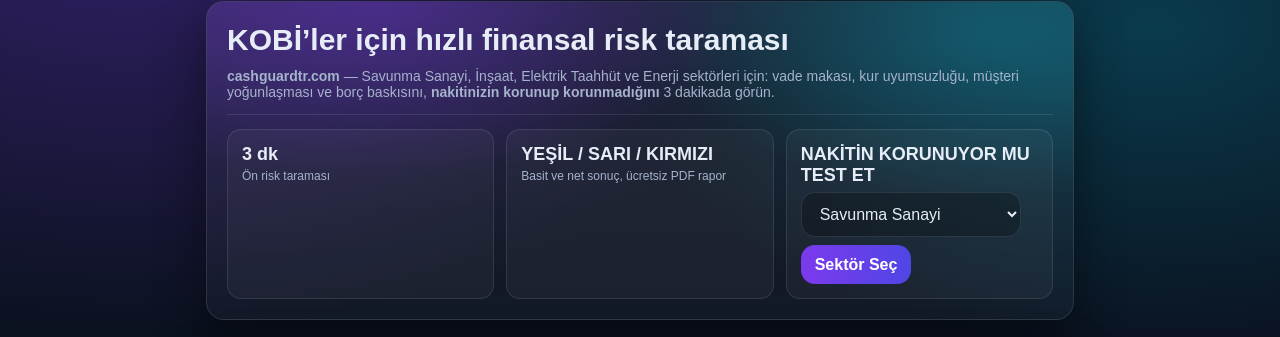
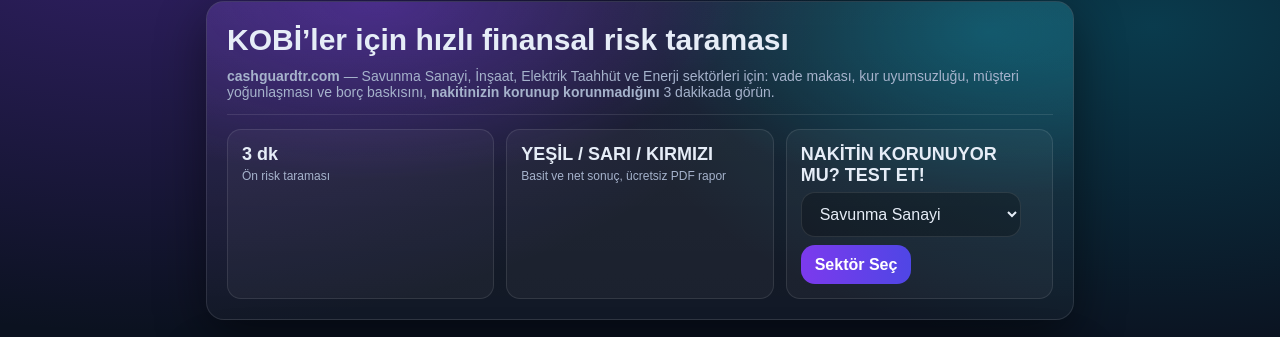
Before and after one commit to osmanekinci26/cashguardtr, a FastAPI app: page / in a window 1280 px wide. Shown: the part 88-425 px from the top of the page. Run offline with FastAPI, Linux system fonts and the light colour scheme.

Commit message:
update homepage content

```diff
--- a/app/templates/index.html
+++ b/app/templates/index.html
@@ -27,7 +27,7 @@
 
       <!-- ✅ Sektör seç (KPI içinde buton / dropdown) -->
       <div class="kpi">
-        <div class="big">NAKİTİN KORUNUYOR MU TEST ET</div>
+        <div class="big">NAKİTİN KORUNUYOR MU? TEST ET!</div>
         <div class="label" style="margin-top:6px;">
           <form action="/check" method="get" style="display:flex; gap:8px; align-items:center; flex-wrap:wrap;">
             <select name="sector" style="max-width:220px;">
```
